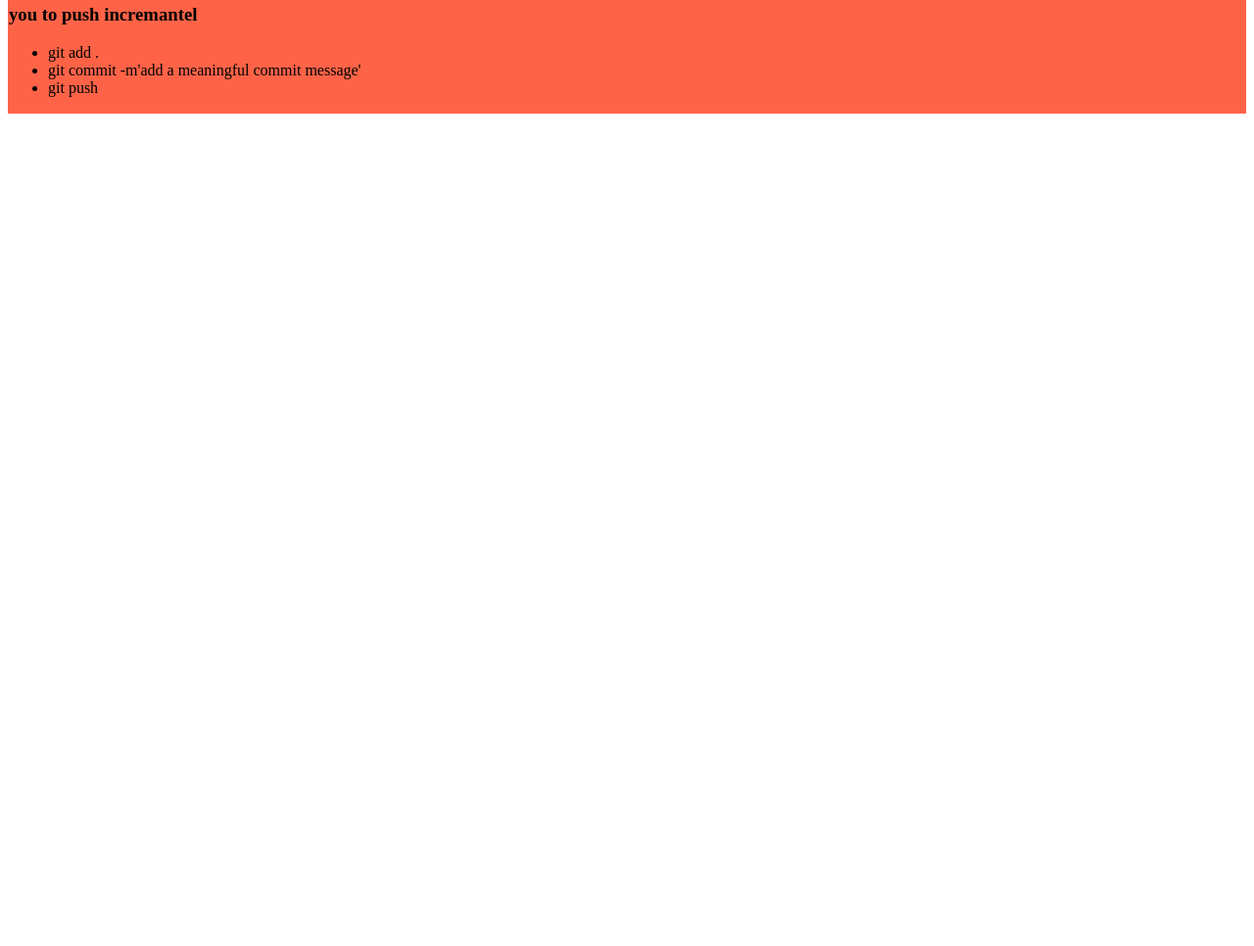
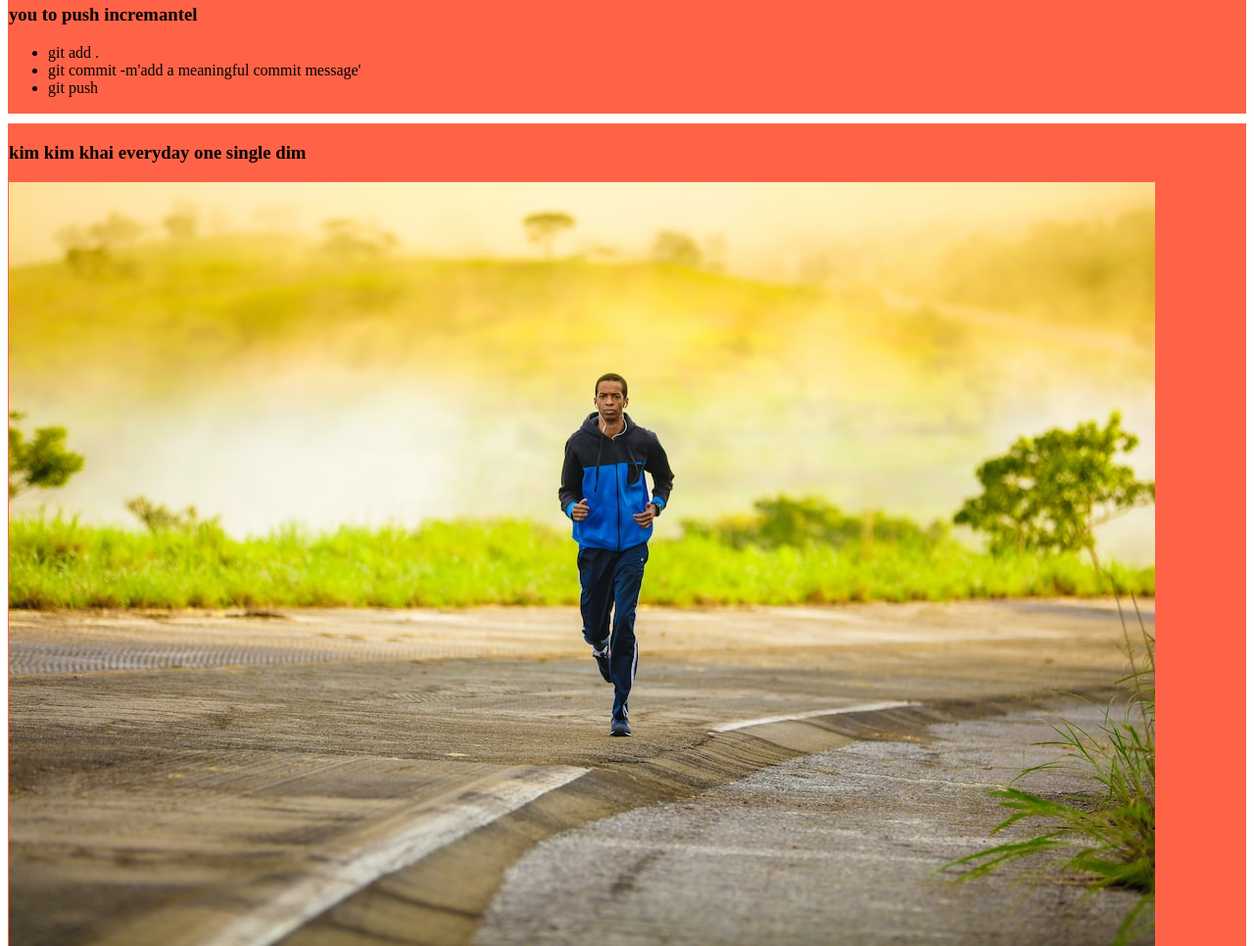
Before and after one commit to Rayhan4674/my-simple-website, a plain HTML site: page index.html in a window 1280 px wide. Shown: the part 340-1306 px from the top of the page at 98% size. Before the commit the page ends 800 px from the top, so only its background shows below. Drawn offline with Linux system fonts and the light colour scheme.

Commit message:
kim saheb re add korce last e

```diff
--- a/index.html
+++ b/index.html
@@ -27,5 +27,9 @@
             <li>git push</li>
         </ul>
     </div>
+    <div>
+        <h3>kim kim khai everyday one single dim</h3>
+        <img src="images/kim.jpeg" alt="">
+    </div>
 </body>
 </html>
```
Also changed, not shown: images/kim.jpeg (added).
